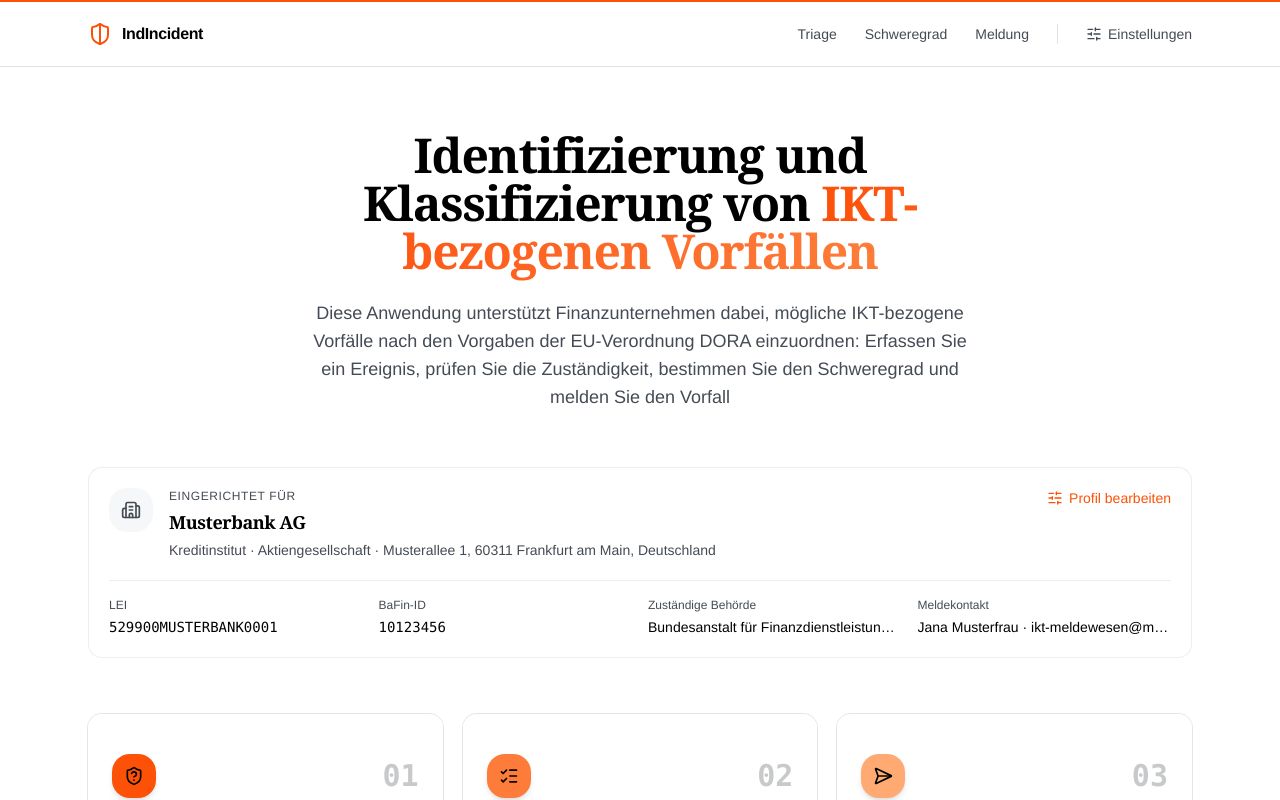
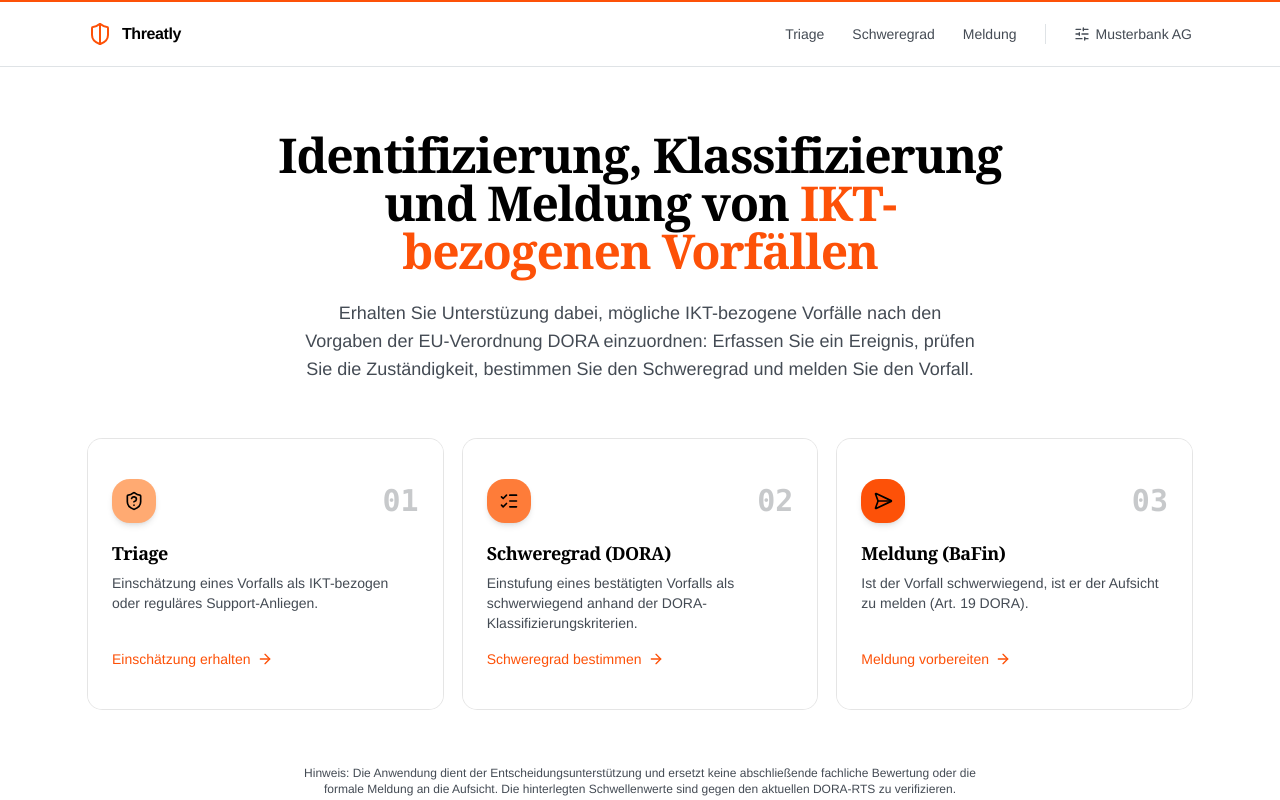
Before and after one commit to johannesths/incident-checker, a Next.js app: page / in a window 1280 px wide. Shown: the top 800 px of the page. Built offline with nearby package versions, Linux system fonts and the light colour scheme.

Commit message:
Minor design changes: remove company card from startscreen; change tool descriptions & colors

```diff
--- a/src/app/page.tsx
+++ b/src/app/page.tsx
@@ -6,7 +6,6 @@ import {
   ShieldQuestion,
 } from "lucide-react";
 import { Card, CardContent } from "@/components/ui/card";
-import { CompanyProfileCard } from "@/components/company-profile-card";
 
 const STEPS = [
   {
@@ -14,24 +13,27 @@ const STEPS = [
     step: "01",
     icon: ShieldQuestion,
     title: "Triage",
-    desc: "Liegt überhaupt ein IKT-bezogener Vorfall vor, oder handelt es sich um ein reguläres Support-Anliegen? Sie beschreiben das Ereignis und erhalten eine Einschätzung samt Empfehlung zum weiteren Vorgehen – etwa, dass der ServiceDesk zuständig ist.",
-    tone: "bg-[var(--tone-orange-500)]",
+    desc: "Einschätzung eines Vorfalls als IKT-bezogen oder reguläres Support-Anliegen.",
+    tone: "bg-[var(--tone-orange-300)]",
+    openText: "Einschätzung erhalten"
   },
   {
     href: "/severity",
     step: "02",
     icon: ListChecks,
     title: "Schweregrad (DORA)",
-    desc: "Einstufung eines bestätigten Vorfalls als schwerwiegend anhand der DORA-Klassifizierungskriterien – je Einzelkriterium transparent aufgeschlüsselt, ob die Materialitätsschwelle erreicht ist.",
+    desc: "Einstufung eines bestätigten Vorfalls als schwerwiegend anhand der DORA-Klassifizierungskriterien.",
     tone: "bg-[var(--tone-orange-400)]",
+    openText: "Schweregrad bestimmen"
   },
   {
     href: "/meldung",
     step: "03",
     icon: SendHorizonal,
     title: "Meldung (BaFin)",
-    desc: "Ist der Vorfall schwerwiegend, ist er der Aufsicht zu melden (Art. 19 DORA). Aus der Einstufung entsteht die Meldung nach dem amtlichen Formular – Erst-, Zwischen- oder Abschlussmeldung samt Fristen.",
-    tone: "bg-[var(--tone-orange-300)]",
+    desc: "Ist der Vorfall schwerwiegend, ist er der Aufsicht zu melden (Art. 19 DORA).",
+    tone: "bg-[var(--tone-orange-500)]",
+    openText: "Meldung vorbereiten"
   },
 ];
 
@@ -41,25 +43,22 @@ export default function Home() {
       {/* Hero */}
       <section className="space-y-6 pt-6 text-center">
         <h1 className="mx-auto max-w-3xl text-balance text-4xl font-semibold tracking-tight sm:text-5xl">
-          Identifizierung und Klassifizierung von{" "}
-          <span className="bg-linear-to-r from-[var(--tone-orange-500)] to-[var(--tone-orange-400)] bg-clip-text text-transparent">
+          Identifizierung, Klassifizierung und Meldung von{" "}
+          <span className="text-(--tone-orange-500)">
             IKT-bezogenen Vorfällen
           </span>
         </h1>
         <p className="mx-auto max-w-2xl text-pretty text-muted-foreground sm:text-lg">
-          Diese Anwendung unterstützt Finanzunternehmen dabei, mögliche
+          Erhalten Sie Unterstüzung dabei, mögliche
           IKT-bezogene Vorfälle nach den Vorgaben der EU-Verordnung DORA
           einzuordnen: Erfassen Sie ein Ereignis, prüfen Sie die Zuständigkeit,
-          bestimmen Sie den Schweregrad und melden Sie den Vorfall
+          bestimmen Sie den Schweregrad und melden Sie den Vorfall.
         </p>
       </section>
 
-      {/* Unternehmen, für das die Anwendung eingerichtet ist */}
-      <CompanyProfileCard />
-
       {/* Schritte */}
       <section className="grid gap-5 sm:grid-cols-2 lg:grid-cols-3">
-        {STEPS.map(({ href, step, icon: Icon, title, desc, tone }) => (
+        {STEPS.map(({ href, step, icon: Icon, title, desc, tone, openText }) => (
           <Link key={href} href={href} className="group">
             <Card className="relative h-full overflow-hidden border-border/60 bg-card/70 backdrop-blur transition-all duration-300 hover:-translate-y-1 hover:border-primary/40 hover:shadow-xl hover:shadow-primary/5">
               <CardContent className="flex h-full flex-col gap-4 p-6">
@@ -78,7 +77,7 @@ export default function Home() {
                   <p className="text-sm text-muted-foreground">{desc}</p>
                 </div>
                 <span className="mt-auto inline-flex items-center gap-1.5 text-sm font-medium text-primary">
-                  Öffnen
+                  {openText}
                   <ArrowRight className="size-4 transition-transform group-hover:translate-x-1" />
                 </span>
               </CardContent>
--- a/src/components/site-header.tsx
+++ b/src/components/site-header.tsx
@@ -4,6 +4,7 @@ import Link from "next/link";
 import { usePathname } from "next/navigation";
 import { ShieldHalf, SlidersHorizontal } from "lucide-react";
 import { cn } from "@/lib/utils";
+import { DEMO_COMPANY_PROFILE } from "../lib/company/profile";
 
 const NAV = [
   { href: "/triage", label: "Triage" },
@@ -28,7 +29,7 @@ export function SiteHeader() {
         <Link href="/" className="group flex items-center gap-2.5">
           <ShieldHalf className="size-6 text-primary" />
           <span className="text-base font-semibold tracking-tight">
-            IndIncident
+            Threatly
           </span>
         </Link>
 
@@ -46,7 +47,7 @@ export function SiteHeader() {
           <NavLink
             href={SETTINGS_HREF}
             pathname={pathname}
-            label="Einstellungen"
+            label={DEMO_COMPANY_PROFILE.name}
             icon={<SlidersHorizontal className="size-4" />}
           />
         </nav>
--- a/src/components/step-row.tsx
+++ b/src/components/step-row.tsx
@@ -45,7 +45,7 @@ export function StepRow({
       {!isLast && (
         <span
           aria-hidden
-          className="absolute -bottom-3 left-[19px] top-11 w-px bg-border/70"
+          className="absolute -bottom-3 left-4.75 top-11 w-px bg-border/70"
         />
       )}
       <span
```
